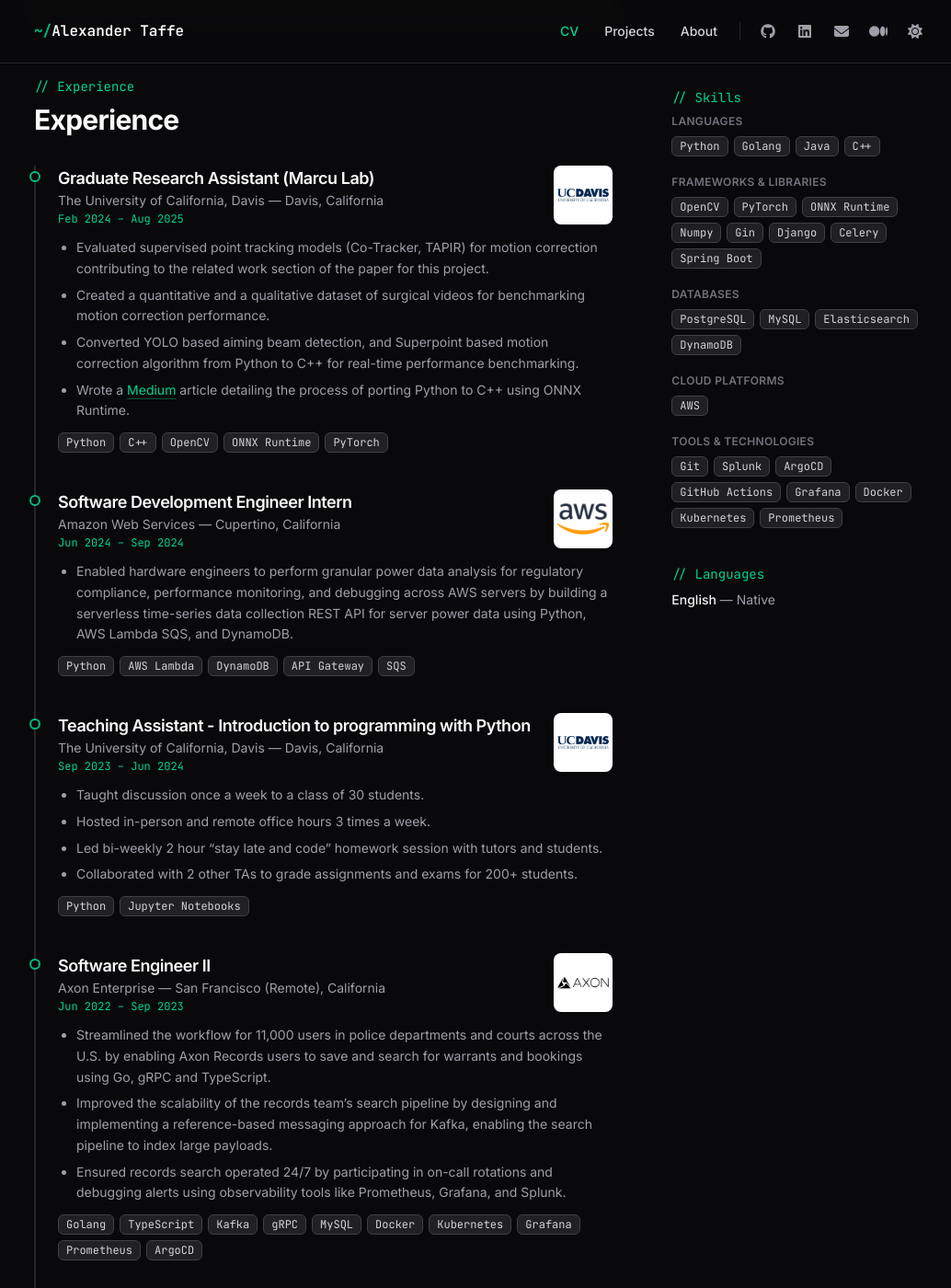
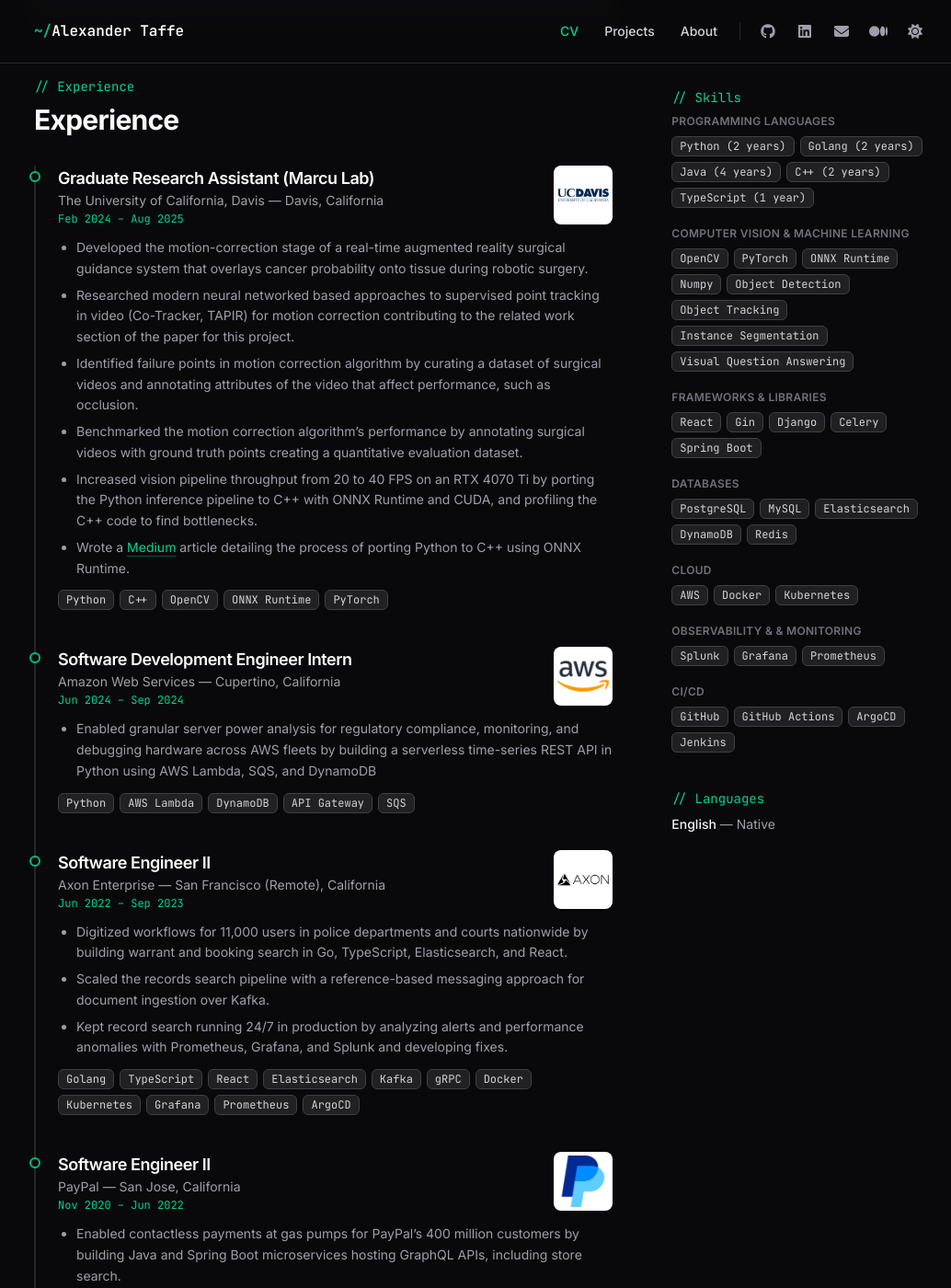
Before and after one commit to ataffe/ataffe.github.io, a Jekyll site: the page built from cv.html, in a window 1280 px wide and 1400 px high, scrolled down 988 px. Shown: the whole window at 92% size, without its empty margins (115-1149 px from the left). Built offline with Jekyll 4.4.1, drawn with Linux system fonts in a browser that asks for light colours; some of the changed text lies outside the part shown.

Commit message:
Updated CV

```diff
--- a/_data/cv.yml
+++ b/_data/cv.yml
@@ -8,8 +8,8 @@
   medium: "https://medium.com/@taffealexander"
 
 summary: |
-  A passionate developer with experience in building AI backends, backend web services and computer vision systems.
-  Always eager to learn new technologies and tackle challenging problems. Currently looking for **AI Engineer**, **Backend Software Engineer**, and **Computer Vision Engineer** roles.
+  Backend engineer with 5+ years of experience building scalable, reliable distributed backend services at AWS, Axon, PayPal,
+  and American Express and an M.S. in Computer Science from UC Davis. **Currently looking for full time roles as a Backend Engineer or Computer Vision Engineer**.
 
 education:
   - degree: "Master of Science in Computer Science"
@@ -33,9 +33,11 @@
     start_date: "Feb 2024"
     end_date: "Aug 2025"
     description: |
-      - Evaluated supervised point tracking models (Co-Tracker, TAPIR) for motion correction contributing to the related work section of the paper for this project.
-      - Created a quantitative and a qualitative dataset of surgical videos for benchmarking motion correction performance.
-      - Converted YOLO based aiming beam detection, and Superpoint based motion correction algorithm from Python to C++ for real-time performance benchmarking.
+      - Developed the motion-correction stage of a real-time augmented reality surgical guidance system that overlays cancer probability onto tissue during robotic surgery.
+      - Researched modern neural networked based approaches to supervised point tracking in video (Co-Tracker, TAPIR) for motion correction contributing to the related work section of the paper for this project.
+      - Identified failure points in motion correction algorithm by curating a dataset of surgical videos and annotating attributes of the video that affect performance, such as occlusion.
+      - Benchmarked the motion correction algorithm's performance by annotating surgical videos with ground truth points creating a quantitative evaluation dataset.
+      - Increased vision pipeline throughput from 20 to 40 FPS on an RTX 4070 Ti by porting the Python inference pipeline to C++ with ONNX Runtime and CUDA, and profiling the C++ code to find bottlenecks.
       - Wrote a [Medium](https://medium.com/@taffealexander/object-detection-with-yolo-and-onnx-runtime-in-c-c8bfb964520b) article detailing the process of porting Python to C++ using ONNX Runtime.
     logo_url: "../assets/images/cv/ucdavis-logo.png"
     teck_stack:
@@ -51,7 +53,7 @@
     start_date: "Jun 2024"
     end_date: "Sep 2024"
     description: |
-      - Enabled hardware engineers to perform granular power data analysis for regulatory compliance, performance monitoring, and debugging across AWS servers by building a serverless time-series data collection REST API for server power data using Python, AWS Lambda SQS, and DynamoDB.
+      - Enabled granular server power analysis for regulatory compliance, monitoring, and debugging hardware across AWS fleets by building a serverless time-series REST API in Python using AWS  Lambda, SQS, and DynamoDB
     logo_url: "../assets/images/cv/aws-logo-square.jpg"
     teck_stack:
       - "Python"
@@ -60,20 +62,20 @@
       - "API Gateway"
       - "SQS"
 
-  - title: "Teaching Assistant - Introduction to programming with Python"
-    company: "The University of California, Davis"
-    location: "Davis, California"
-    start_date: "Sep 2023"
-    end_date: "Jun 2024"
-    description: |
-      - Taught discussion once a week to a class of 30 students.
-      - Hosted in-person and remote office hours 3 times a week.
-      - Led bi-weekly 2 hour “stay late and code” homework session with tutors and students.
-      - Collaborated with 2 other TAs to grade assignments and exams for 200+ students.
-    logo_url: "../assets/images/cv/ucdavis-logo.png"
-    teck_stack:
-      - "Python"
-      - "Jupyter Notebooks"
+  # - title: "Teaching Assistant - Introduction to programming with Python"
+  #   company: "The University of California, Davis"
+  #   location: "Davis, California"
+  #   start_date: "Sep 2023"
+  #   end_date: "Jun 2024"
+  #   description: |
+  #     - Taught discussion once a week to a class of 30 students.
+  #     - Hosted in-person and remote office hours 3 times a week.
+  #     - Led bi-weekly 2 hour “stay late and code” homework session with tutors and students.
+  #     - Collaborated with 2 other TAs to grade assignments and exams for 200+ students.
+  #   logo_url: "../assets/images/cv/ucdavis-logo.png"
+  #   teck_stack:
+  #     - "Python"
+  #     - "Jupyter Notebooks"
 
   - title: "Software Engineer II"
     company: "Axon Enterprise"
@@ -81,16 +83,17 @@
     start_date: "Jun 2022"
     end_date: "Sep 2023"
     description: |
-      - Streamlined the workflow for 11,000 users in police departments and courts across the U.S. by enabling Axon Records users to save and search for warrants and bookings using Go, gRPC and TypeScript.
-      - Improved the scalability of the records team's search pipeline by designing and implementing a reference-based messaging approach for Kafka, enabling the search pipeline to index large payloads.
-      - Ensured records search operated 24/7 by participating in on-call rotations and debugging alerts using observability tools like Prometheus, Grafana, and Splunk.
+      - Digitized workflows for 11,000 users in police departments and courts nationwide by building warrant and booking search in Go, TypeScript, Elasticsearch, and React.
+      - Scaled the records search pipeline with a reference-based messaging approach for document ingestion over Kafka.
+      - Kept record search running 24/7 in production by analyzing alerts and performance anomalies with Prometheus, Grafana, and Splunk and developing fixes.
     logo_url: "../assets/images/cv/axon-logo-square.jpg"
     teck_stack:
       - "Golang"
       - "TypeScript"
+      - "React"
+      - "Elasticsearch"
       - "Kafka"
       - "gRPC"
-      - "MySQL"
       - "Docker"
       - "Kubernetes"
       - "Grafana"
@@ -103,8 +106,8 @@
     start_date: "Nov 2020"
     end_date: "Jun 2022"
     description: |
-      - Enabled contactless payments at gas pumps for PayPal's 400 million customers via the PayPal app by building microservices hosting GraphQL APIs, such as store search using Java and Spring Boot.
-      - Improved the UX for PayPal users by improving the resiliency of the QR code teams API gateway using session polling, which enabled the gateway to handle latency in downstream API calls gracefully.
+      - Enabled contactless payments at gas pumps for PayPal's 400 million customers by building Java and Spring Boot microservices hosting GraphQL APIs, including store search.
+      - Ensured QR code checkout was responsive during downstream latency spikes by implementing session polling in the QR Codes team's Java API gateway, so slow dependencies degraded gracefully instead of timing out for users.
     logo_url: "../assets/images/cv/paypal-logo-square.jpg"
     teck_stack:
       - "Java"
@@ -112,15 +115,15 @@
       - "GraphQL"
       - "PostgreSQL"
 
-
   - title: "Software Engineer II"
     company: "American Express"
     location: "Phoenix, Arizona"
     start_date: "Dec 2018"
     end_date: "Nov 2020"
     description: |
-      - Improved UX for ~140 million card members by integrating the Groupon offers with the Amex registered card system via a RESTful API designed to ingest service establishment locations using Java and Spring.
-      - Reduced remediation memo posting time by 93% by building a microservice using Golang and Postgres.
+      - Improved the offers experience for ~140 million card members by integrating Groupon offers into the Amex registered card system via a RESTful API in Java and Spring Boot.
+      - Reduced remediation memo posting time by 93% by replacing the manual process with a Go microservice backed by PostgreSQL.
+      - Mentored 2 new engineers through onboarding, serving as their go-to person for technical and process questions
     logo_url: "../assets/images/cv/amex-logo-square.png"
     teck_stack:
       - "Golang"
@@ -134,7 +137,8 @@
     start_date: "Jun 2016"
     end_date: "Dec 2018"
     description: |
-      - Modernized C++ unit tests for the company's electronic flight instrument driver libraries, enhancing the
+      - Modernized the C++ unit test suite for safety-critical electronic flight instrument driver libraries.
+      - Led a team of 3 interns in revising and streamlining the company's software development process documents for FAA certification.
     logo_url: "../assets/images/cv/astro-logo.png"
     teck_stack:
       - "C++"
@@ -142,16 +146,24 @@
 
 skills:
   languages:
-    - "Python"
-    - "Golang"
-    - "Java"
-    - "C++"
+    - "Python (2 years)"
+    - "Golang (2 years)"
+    - "Java (4 years)"
+    - "C++ (2 years)"
+    - "TypeScript (1 year)"
 
-  frameworks:
+  ml_cv:
     - "OpenCV"
     - "PyTorch"
     - "ONNX Runtime"
     - "Numpy"
+    - "Object Detection"
+    - "Object Tracking"
+    - "Instance Segmentation"
+    - "Visual Question Answering"
+
+  frameworks:
+    - "React"
     - "Gin"
     - "Django"
     - "Celery"
@@ -162,19 +174,23 @@
     - "MySQL"
     - "Elasticsearch"
     - "DynamoDB"
+    - "Redis"
 
   cloud_frameworks:
     - "AWS"
-
-  tools:
-    - "Git"
-    - "Splunk"
-    - "ArgoCD"
-    - "GitHub Actions"
-    - "Grafana"
     - "Docker"
     - "Kubernetes"
+
+  monitoring:
+    - "Splunk"
+    - "Grafana"
     - "Prometheus"
+
+  ci_cd:
+    - "GitHub"
+    - "GitHub Actions"
+    - "ArgoCD"
+    - "Jenkins"
 
 languages:
   - name: "English"
--- a/cv.html
+++ b/cv.html
@@ -131,9 +131,17 @@
             <div class="space-y-5">
                 {% if cv.skills.languages %}
                 <div>
-                    <h4 class="mb-2 text-xs font-semibold uppercase tracking-wide text-zinc-400 dark:text-zinc-500">Languages</h4>
+                    <h4 class="mb-2 text-xs font-semibold uppercase tracking-wide text-zinc-400 dark:text-zinc-500">Programming Languages</h4>
                     <div class="flex flex-wrap gap-1.5">
                         {% for skill in cv.skills.languages %}<span class="tag">{{ skill }}</span>{% endfor %}
+                    </div>
+                </div>
+                {% endif %}
+                {% if cv.skills.ml_cv %}
+                <div>
+                    <h4 class="mb-2 text-xs font-semibold uppercase tracking-wide text-zinc-400 dark:text-zinc-500">Computer Vision & Machine Learning</h4>
+                    <div class="flex flex-wrap gap-1.5">
+                        {% for skill in cv.skills.ml_cv %}<span class="tag">{{ skill }}</span>{% endfor %}
                     </div>
                 </div>
                 {% endif %}
@@ -155,17 +163,25 @@
                 {% endif %}
                 {% if cv.skills.cloud_frameworks %}
                 <div>
-                    <h4 class="mb-2 text-xs font-semibold uppercase tracking-wide text-zinc-400 dark:text-zinc-500">Cloud Platforms</h4>
+                    <h4 class="mb-2 text-xs font-semibold uppercase tracking-wide text-zinc-400 dark:text-zinc-500">Cloud</h4>
                     <div class="flex flex-wrap gap-1.5">
                         {% for skill in cv.skills.cloud_frameworks %}<span class="tag">{{ skill }}</span>{% endfor %}
                     </div>
                 </div>
                 {% endif %}
-                {% if cv.skills.tools %}
+                {% if cv.skills.monitoring %}
                 <div>
-                    <h4 class="mb-2 text-xs font-semibold uppercase tracking-wide text-zinc-400 dark:text-zinc-500">Tools &amp; Technologies</h4>
+                    <h4 class="mb-2 text-xs font-semibold uppercase tracking-wide text-zinc-400 dark:text-zinc-500">Observability &amp; & Monitoring</h4>
                     <div class="flex flex-wrap gap-1.5">
-                        {% for skill in cv.skills.tools %}<span class="tag">{{ skill }}</span>{% endfor %}
+                        {% for skill in cv.skills.monitoring %}<span class="tag">{{ skill }}</span>{% endfor %}
+                    </div>
+                </div>
+                {% endif %}
+                {% if cv.skills.ci_cd %}
+                <div>
+                    <h4 class="mb-2 text-xs font-semibold uppercase tracking-wide text-zinc-400 dark:text-zinc-500">CI/CD</h4>
+                    <div class="flex flex-wrap gap-1.5">
+                        {% for skill in cv.skills.ci_cd %}<span class="tag">{{ skill }}</span>{% endfor %}
                     </div>
                 </div>
                 {% endif %}
```
